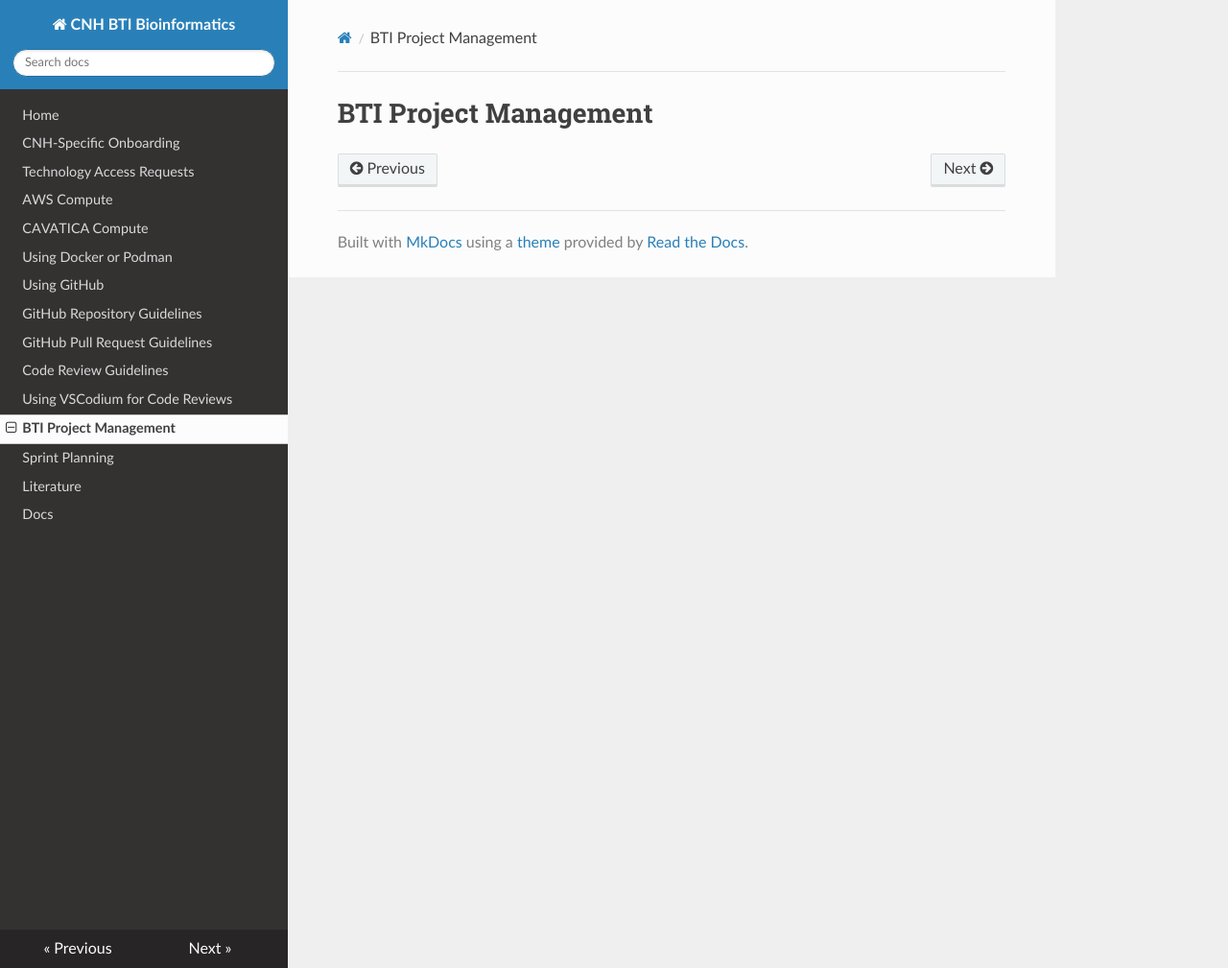
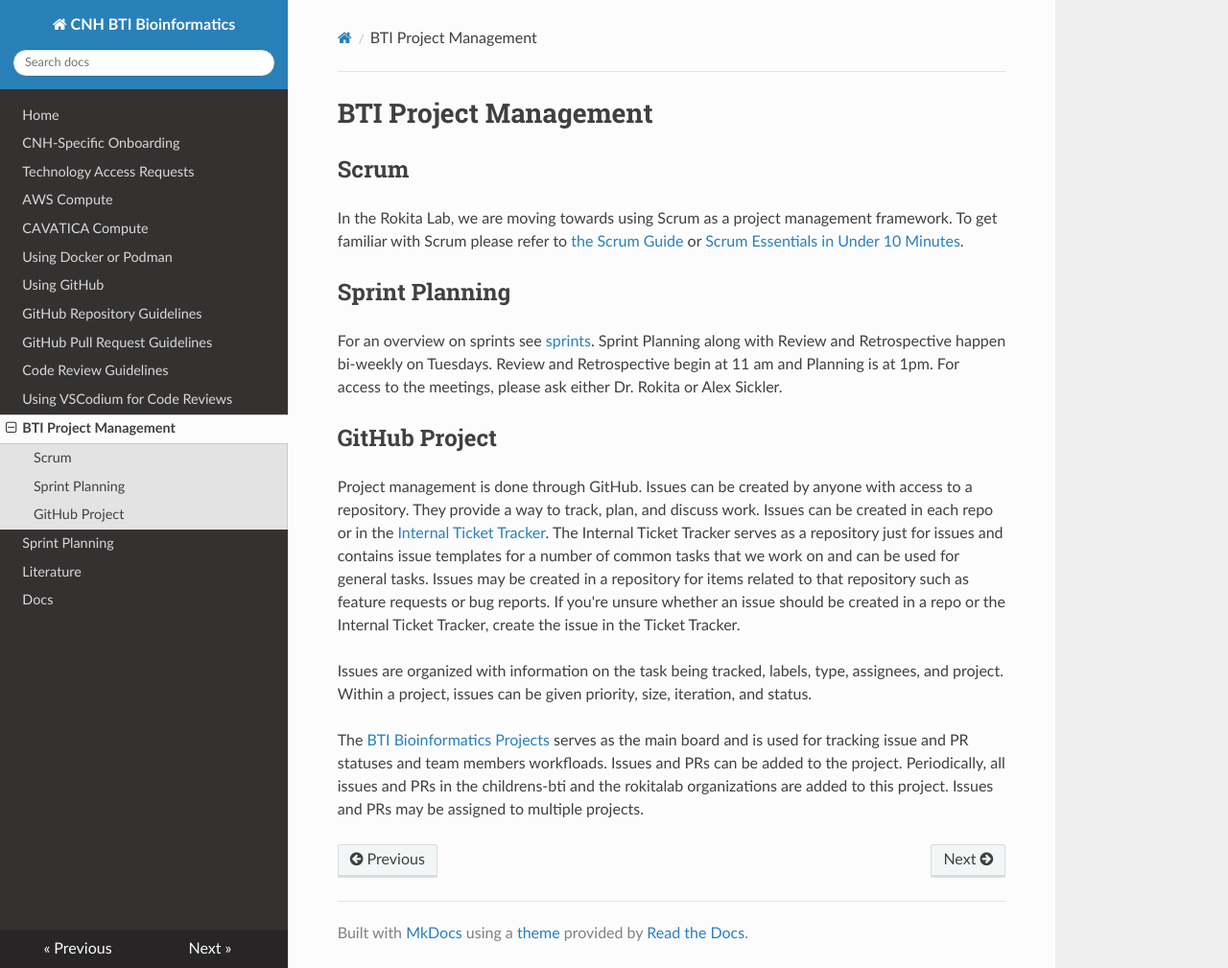
Before and after one commit to childrens-bti/bti-bfx-docs, an MkDocs documentation site: the page built from docs/project-mgmt.md, in a window 1280 px wide and 1009 px high. Shown: the whole window at 96% size. Built offline with MkDocs 1.6.1, drawn with Linux system fonts in a browser that asks for light colours; nearby versions of some CDN libraries.

Commit message:
add documenation for project managemnt

```diff
--- a/docs/project-mgmt.md
+++ b/docs/project-mgmt.md
@@ -1 +1,17 @@
 # BTI Project Management
+
+## Scrum
+
+In the Rokita Lab, we are moving towards using Scrum as a project management framework. To get familiar with Scrum please refer to [the Scrum Guide](https://scrumguides.org/scrum-guide.html) or [Scrum Essentials in Under 10 Minutes](https://www.youtube.com/watch?v=RtQ3tpq-RuE).
+
+## Sprint Planning
+
+For an overview on sprints see [sprints](sprints.md). Sprint Planning along with Review and Retrospective happen bi-weekly on Tuesdays. Review and Retrospective begin at 11 am and Planning is at 1pm. For access to the meetings, please ask either Dr. Rokita or Alex Sickler.
+
+## GitHub Project
+
+Project management is done through GitHub. Issues can be created by anyone with access to a repository. They provide a way to track, plan, and discuss work. Issues can be created in each repo or in the [Internal Ticket Tracker](https://github.com/childrens-bti/internal-ticket-tracker). The Internal Ticket Tracker serves as a repository just for issues and contains issue templates for a number of common tasks that we work on and can be used for general tasks. Issues may be created in a repository for items related to that repository such as feature requests or bug reports. If you're unsure whether an issue should be created in a repo or the Internal Ticket Tracker, create the issue in the Ticket Tracker.
+
+Issues are organized with information on the task being tracked, labels, type, assignees, and project. Within a project, issues can be given priority, size, iteration, and status.
+
+The [BTI Bioinformatics Projects](https://github.com/orgs/childrens-bti/projects/1/views/1) serves as the main board and is used for tracking issue and PR statuses and team members workfloads. Issues and PRs can be added to the project. Periodically, all issues and PRs in the childrens-bti and the rokitalab organizations are added to this project. Issues and PRs may be assigned to multiple projects.
```
